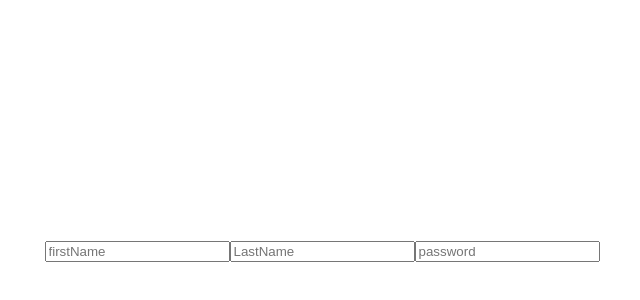
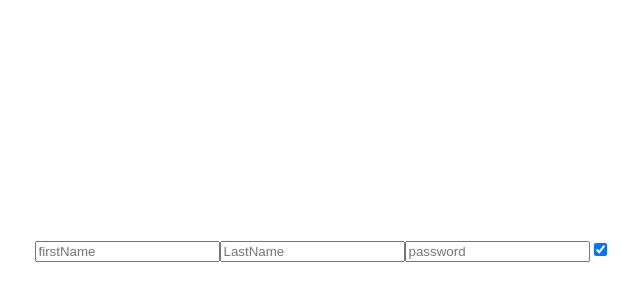
Before and after one commit to Amanavi75/reactFolio, a React (Vite) app in the folder forms/: page / in a window 1280 px wide. Shown: the part 150-450 px from the top of the page, without its empty margins (318-958 px from the left). Built offline with nearby package versions, Linux system fonts and the light colour scheme.

Commit message:
added checkbox and used state

```diff
--- a/forms/src/App.jsx
+++ b/forms/src/App.jsx
@@ -4,7 +4,7 @@ import viteLogo from '/vite.svg'
 import './App.css'
 
 function App() {
-  const[formData,setFormData] = useState({firstName:"", lastName:"",pass:""})
+  const[formData,setFormData] = useState({firstName:"", lastName:"",pass:"" ,check:true})
   console.log(formData);
   function changeHandler ( event){
 
@@ -42,6 +42,12 @@ function App() {
          name='pass'
          value={formData.pass}
           />
+          <input
+          type="checkbox"
+           name="check"
+           onChange={changeHandler}
+           checked={formData.check}
+           />
       </form>
 
 
```
